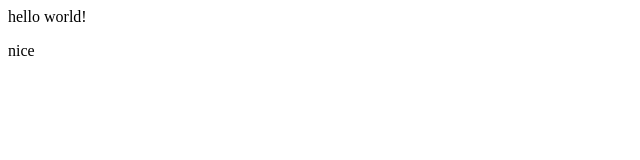
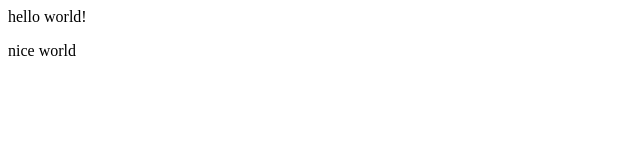
Before and after one commit to bara2ik/test, a plain HTML site: page index.html in a window 1280 px wide. Shown: the full height of the page, 0-640 px from the left. Drawn offline with Linux system fonts and the light colour scheme.

Commit message:
added world

```diff
--- a/index.html
+++ b/index.html
@@ -1,2 +1,2 @@
 <div>hello world! </div>
-<p> nice </p>
+<p> nice world</p>
```
